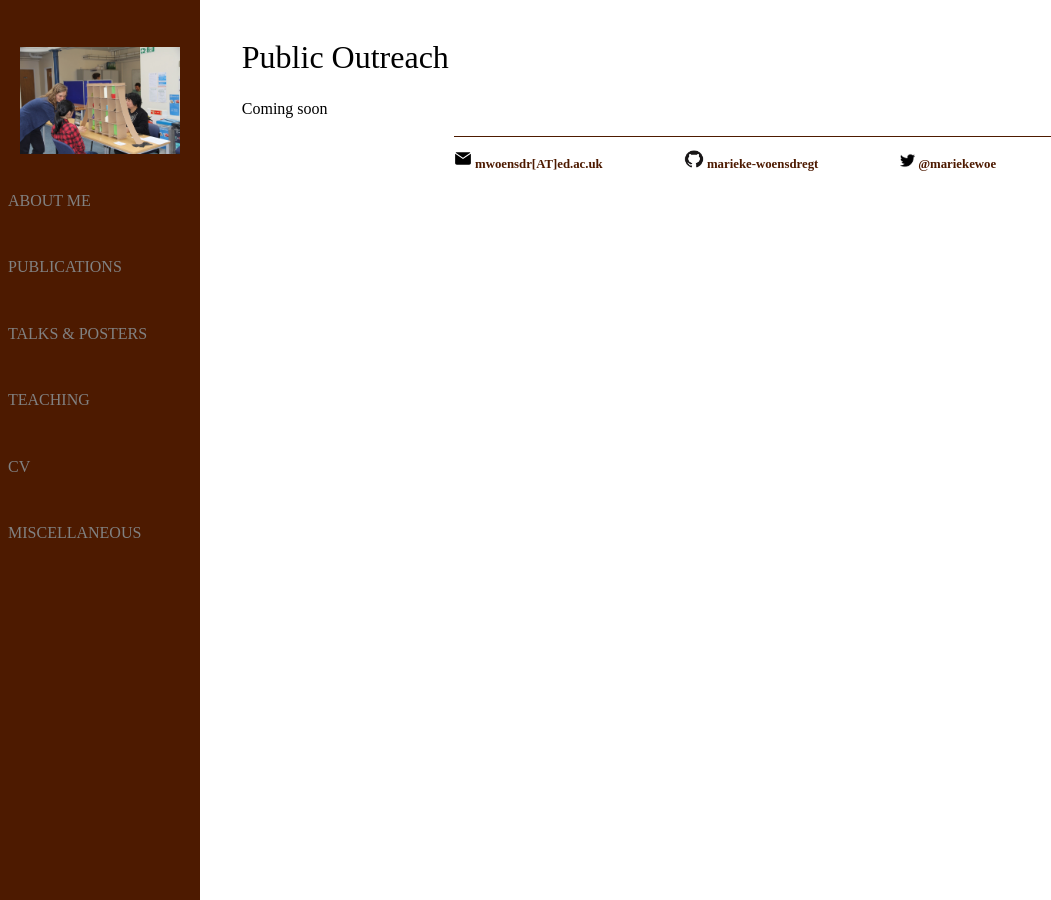
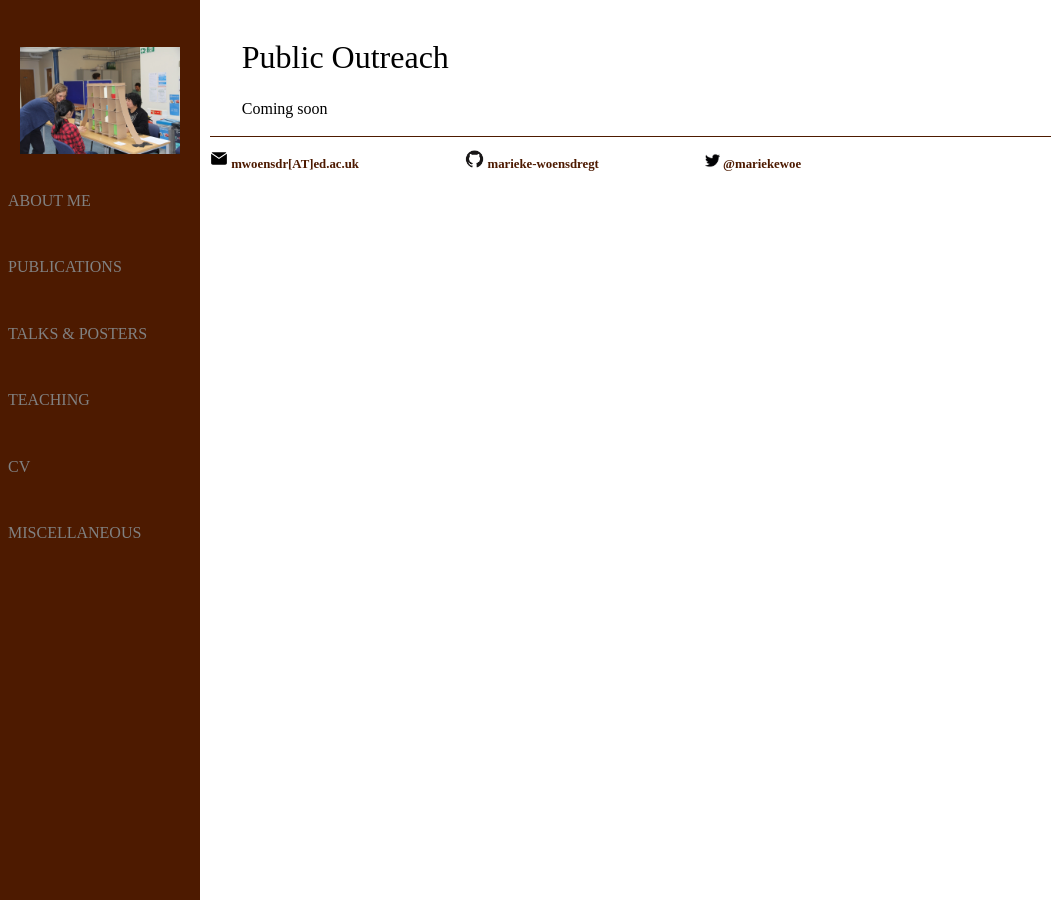
Before and after one commit to marieke-woensdregt/marieke-woensdregt.github.io, a Jekyll site: the page built from public_outreach/index.html, in a window 1280 px wide. Shown: the whole page, without its empty margins (0-1051 px from the left). Built offline with Jekyll 4.4.1, drawn with Linux system fonts in a browser that asks for light colours.

Commit message:
Update default.html

```diff
--- a/_layouts/default.html
+++ b/_layouts/default.html
@@ -44,7 +44,7 @@
 			</div><!-- /.blurb -->
 			</body>
 
-			<footer style="margin-left:23%; margin-right:3%">
+			<footer style="margin-left:0%; margin-right:3%">
 				<h3>
 				<a href="mailto:mwoensdr@ed.ac.uk"> <img  src="/images/email_symbol_filled.svg" alt="email symbol" style="height:18px"> mwoensdr[AT]ed.ac.uk </a>
 				<a class="tab" href="https://github.com/marieke-woensdregt"> <img src="/images/github_symbol.jpg" alt="github symbol" style="height:18px"> marieke-woensdregt </a>
```
